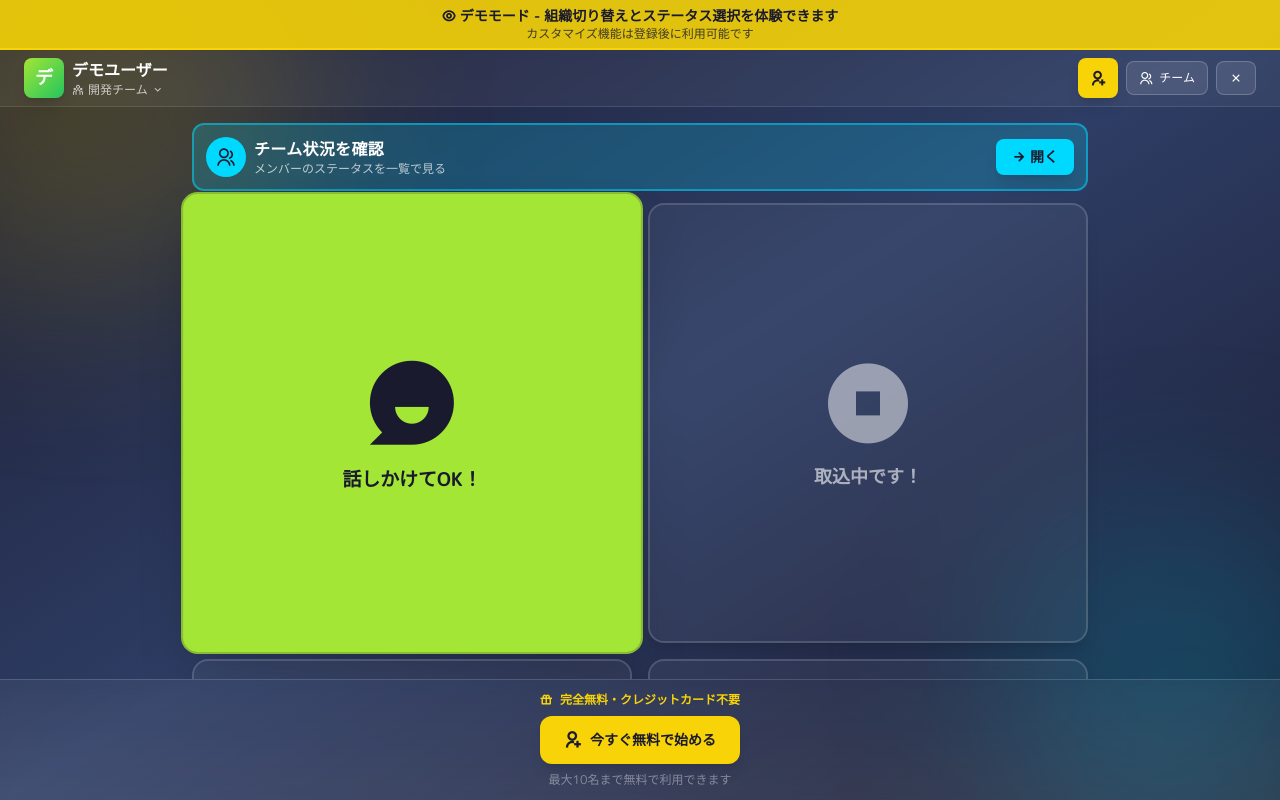
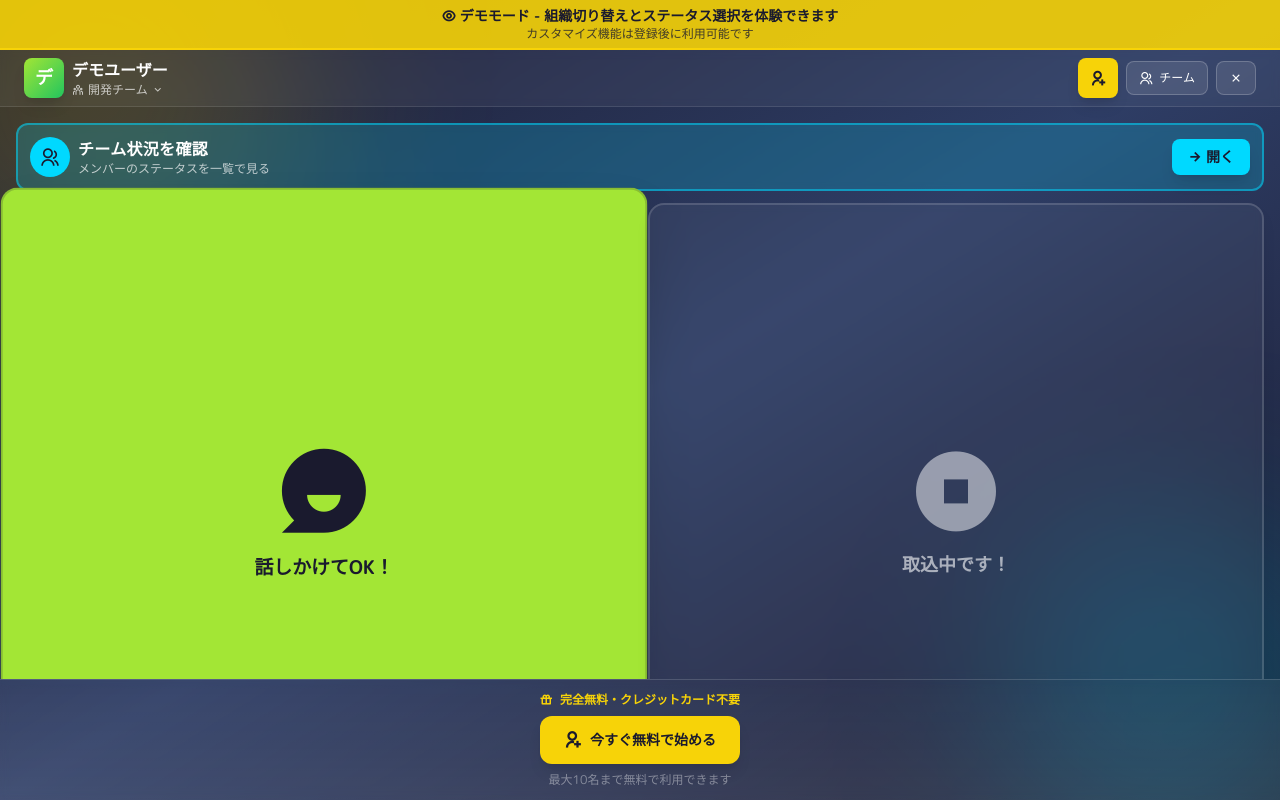
Before and after one commit to zndmonya-dot/InkShare, a Next.js app: page /demo in a window 1280 px wide. Built offline with nearby package versions, Linux system fonts and the light colour scheme.

Commit message:
feat: デモページもmax-w-4xlを外して画面幅を最大限活用

```diff
--- a/app/demo/page.tsx
+++ b/app/demo/page.tsx
@@ -125,7 +125,7 @@ export default function DemoPage() {
 
       <main className="relative flex-1 flex flex-col items-center p-4 gap-3 overflow-y-auto">
         {/* チーム画面へのリンク - コンパクト版 */}
-        <div className="w-full max-w-4xl bg-ink-cyan/20 border-2 border-ink-cyan/50 rounded-xl p-3 backdrop-blur-sm flex items-center justify-between gap-3">
+        <div className="w-full bg-ink-cyan/20 border-2 border-ink-cyan/50 rounded-xl p-3 backdrop-blur-sm flex items-center justify-between gap-3">
           <div className="flex items-center gap-2 min-w-0">
             <div className="w-10 h-10 bg-ink-cyan rounded-full flex items-center justify-center flex-shrink-0">
               <i className="ri-group-line text-xl text-splat-dark"></i>
@@ -144,7 +144,7 @@ export default function DemoPage() {
           </button>
         </div>
 
-        <div className="w-full max-w-4xl pb-4">
+        <div className="w-full pb-4">
           {/* ステータスボタングリッド */}
           <div className="grid grid-cols-2 gap-3 sm:gap-4">
             {STATUS_OPTIONS.map((option) => (
```
